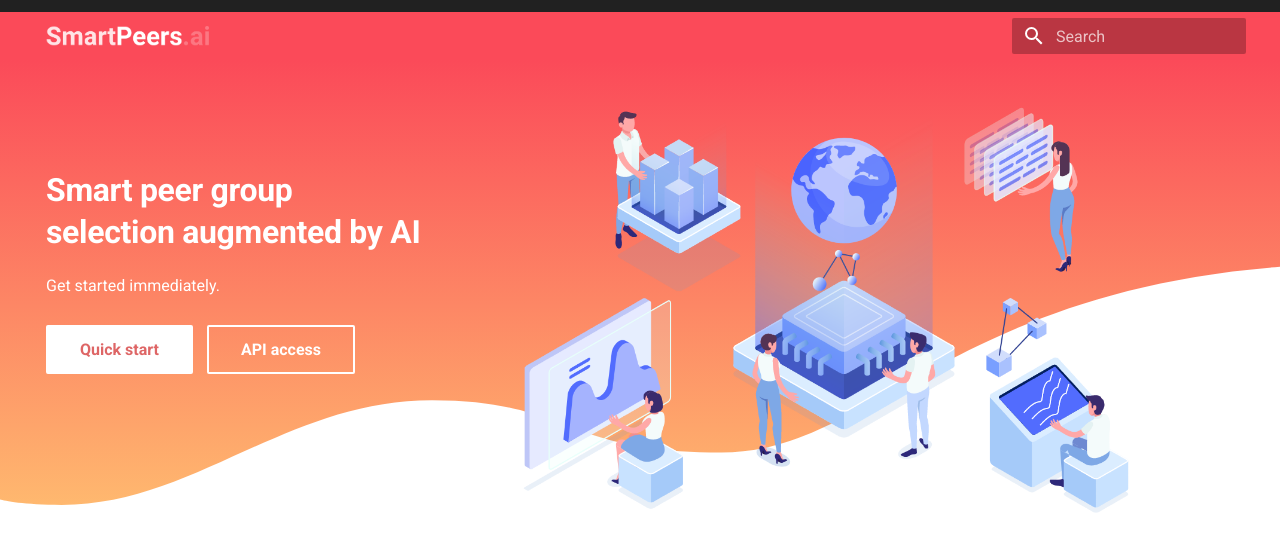
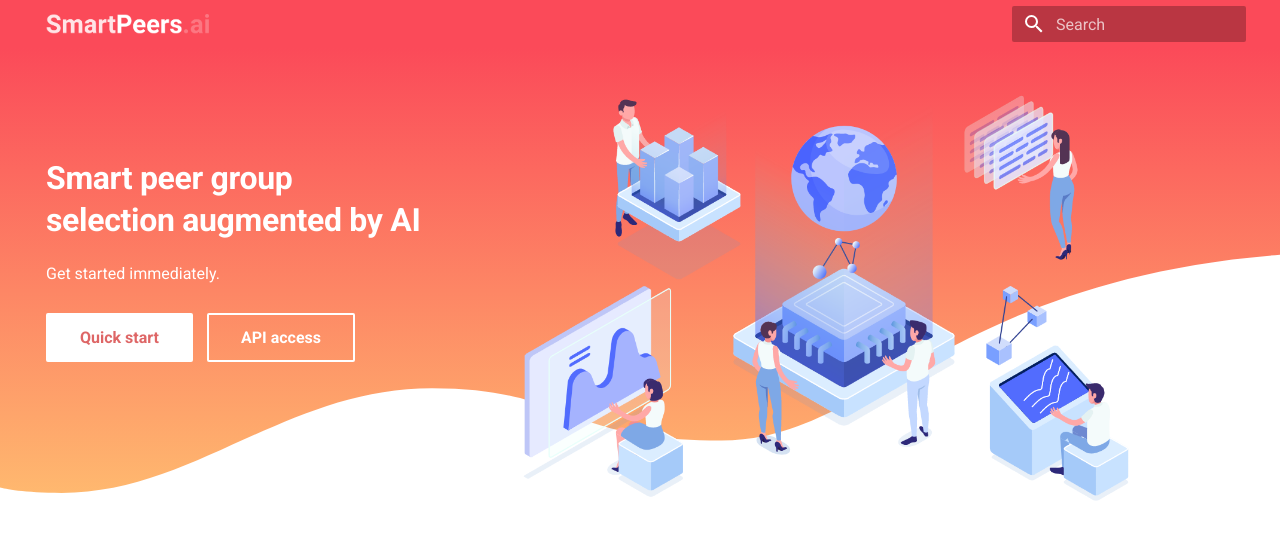
Before and after one commit to pax1a/smartpeers-web, an MkDocs documentation site: the page built from docs/index.md, in a window 1280 px wide. Shown: the top 552 px of the page. Built offline with MkDocs 1.6.1 and Material for MkDocs 9.7.7, drawn with Linux system fonts in a browser that asks for light colours.

Commit message:
Update main.html

```diff
--- a/overrides/main.html
+++ b/overrides/main.html
@@ -51,10 +51,6 @@
   -->
 {% endblock %}
 
-<!-- Announcement bar -->
-{% block announce %}
-{% endblock %}
-
 <!-- Content -->
 {% block content %}
   {{ super() }}
```
